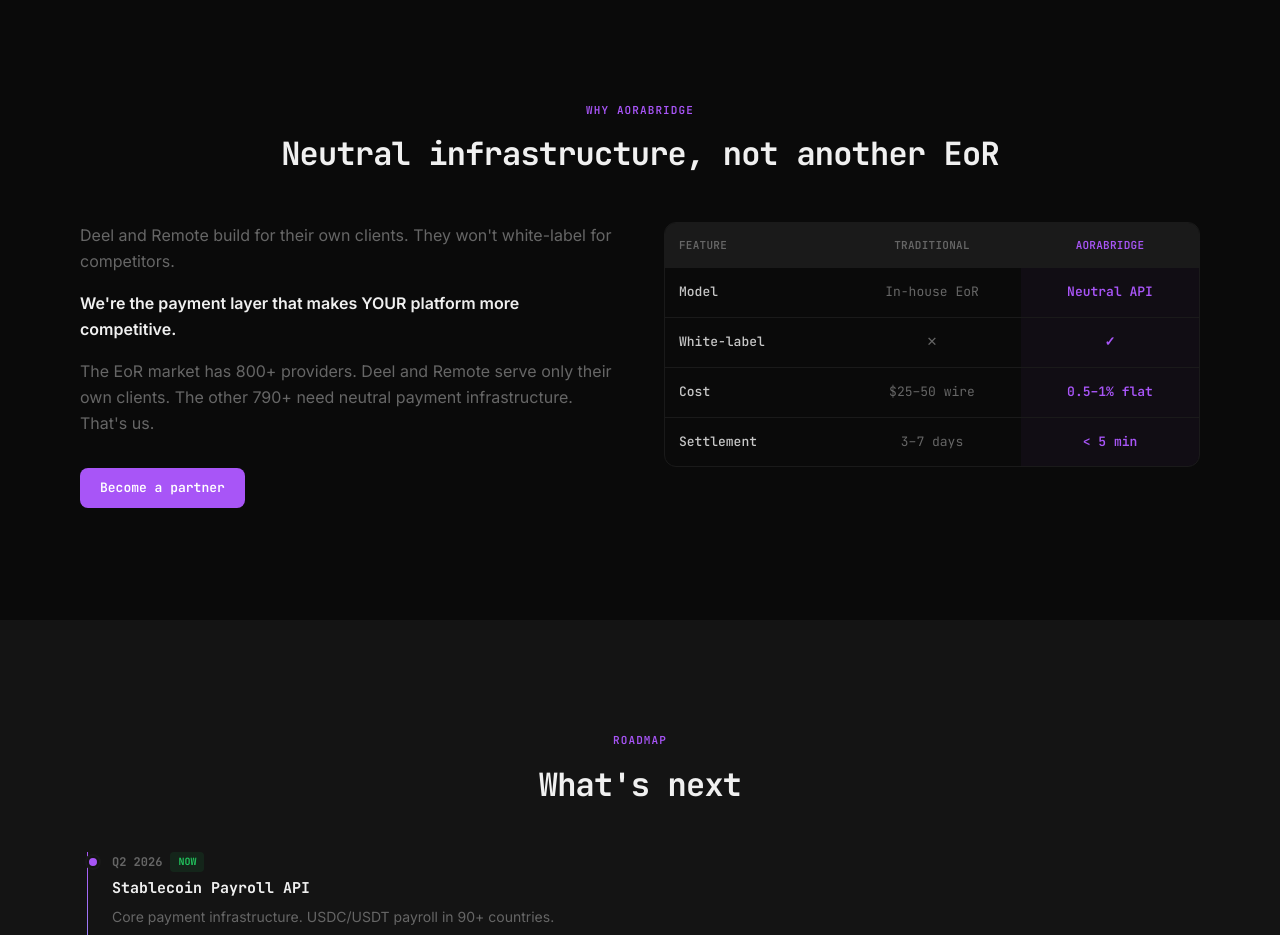
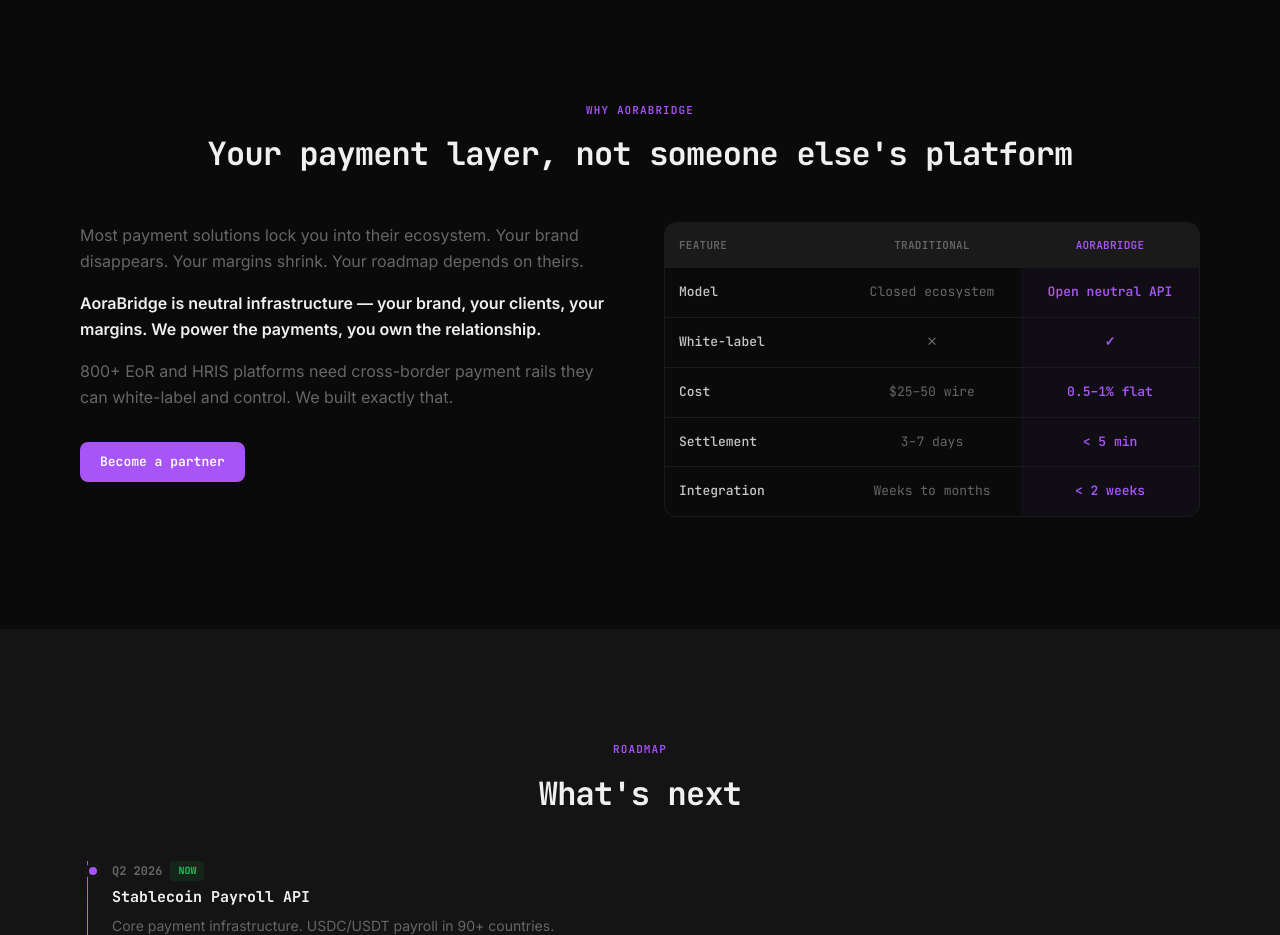
Before and after one commit to timav12/AoraBridge, a Next.js app: page / in a window 1280 px wide. Shown: the part 3460-4395 px from the top of the page. Built offline with nearby package versions, Linux system fonts and the light colour scheme.

Commit message:
fix: rewrite differentiation section without competitor names
Replace Deel/Remote mentions with positive positioning focused on
neutral infrastructure benefits. No free advertising for competitors.

Co-Authored-By: Claude Opus 4.6 (1M context) <noreply@anthropic.com>

```diff
--- a/components/Differentiation.tsx
+++ b/components/Differentiation.tsx
@@ -1,8 +1,9 @@
 const rows = [
-  { feature: "Model", traditional: "In-house EoR", aorabridge: "Neutral API" },
+  { feature: "Model", traditional: "Closed ecosystem", aorabridge: "Open neutral API" },
   { feature: "White-label", traditional: "\u2715", aorabridge: "\u2713" },
   { feature: "Cost", traditional: "$25\u201350 wire", aorabridge: "0.5\u20131% flat" },
   { feature: "Settlement", traditional: "3\u20137 days", aorabridge: "< 5 min" },
+  { feature: "Integration", traditional: "Weeks to months", aorabridge: "< 2 weeks" },
 ];
 
 export default function Differentiation() {
@@ -13,20 +14,20 @@ export default function Differentiation() {
           Why AoraBridge
         </p>
         <h2 className="font-mono text-[32px] font-bold tracking-tight text-[#f0f0f0] mb-12 text-center leading-[1.2]">
-          Neutral infrastructure, not another EoR
+          Your payment layer, not someone else&apos;s platform
         </h2>
 
         <div className="grid grid-cols-1 lg:grid-cols-2 gap-12 items-start">
           {/* Left — positioning */}
           <div className="space-y-4">
             <p className="text-base text-[#666] leading-relaxed">
-              Deel and Remote build for their own clients. They won&apos;t white-label for competitors.
+              Most payment solutions lock you into their ecosystem. Your brand disappears. Your margins shrink. Your roadmap depends on theirs.
             </p>
             <p className="text-base text-[#f0f0f0] font-semibold leading-relaxed">
-              We&apos;re the payment layer that makes YOUR platform more competitive.
+              AoraBridge is neutral infrastructure — your brand, your clients, your margins. We power the payments, you own the relationship.
             </p>
             <p className="text-base text-[#666] leading-relaxed">
-              The EoR market has 800+ providers. Deel and Remote serve only their own clients. The other 790+ need neutral payment infrastructure. That&apos;s us.
+              800+ EoR and HRIS platforms need cross-border payment rails they can white-label and control. We built exactly that.
             </p>
             <a
               href="#waitlist"
```
